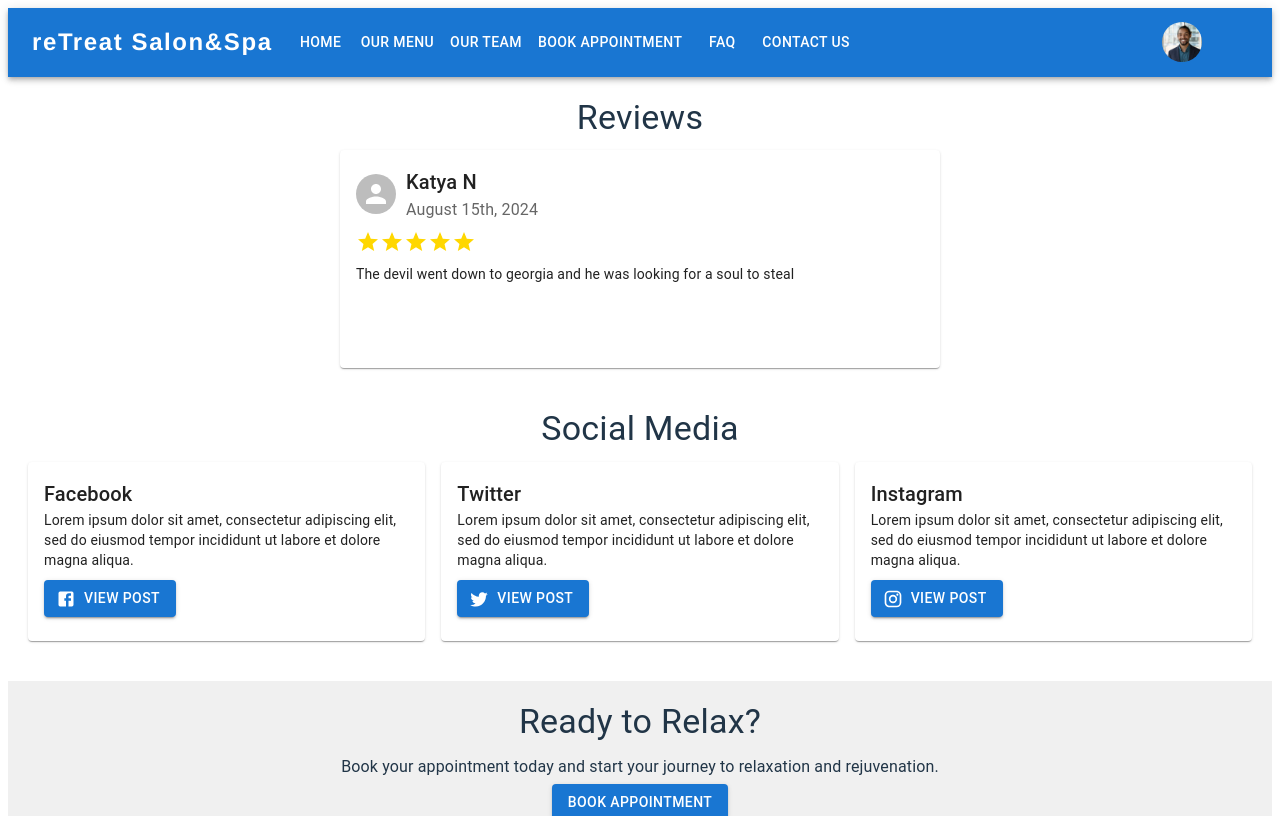
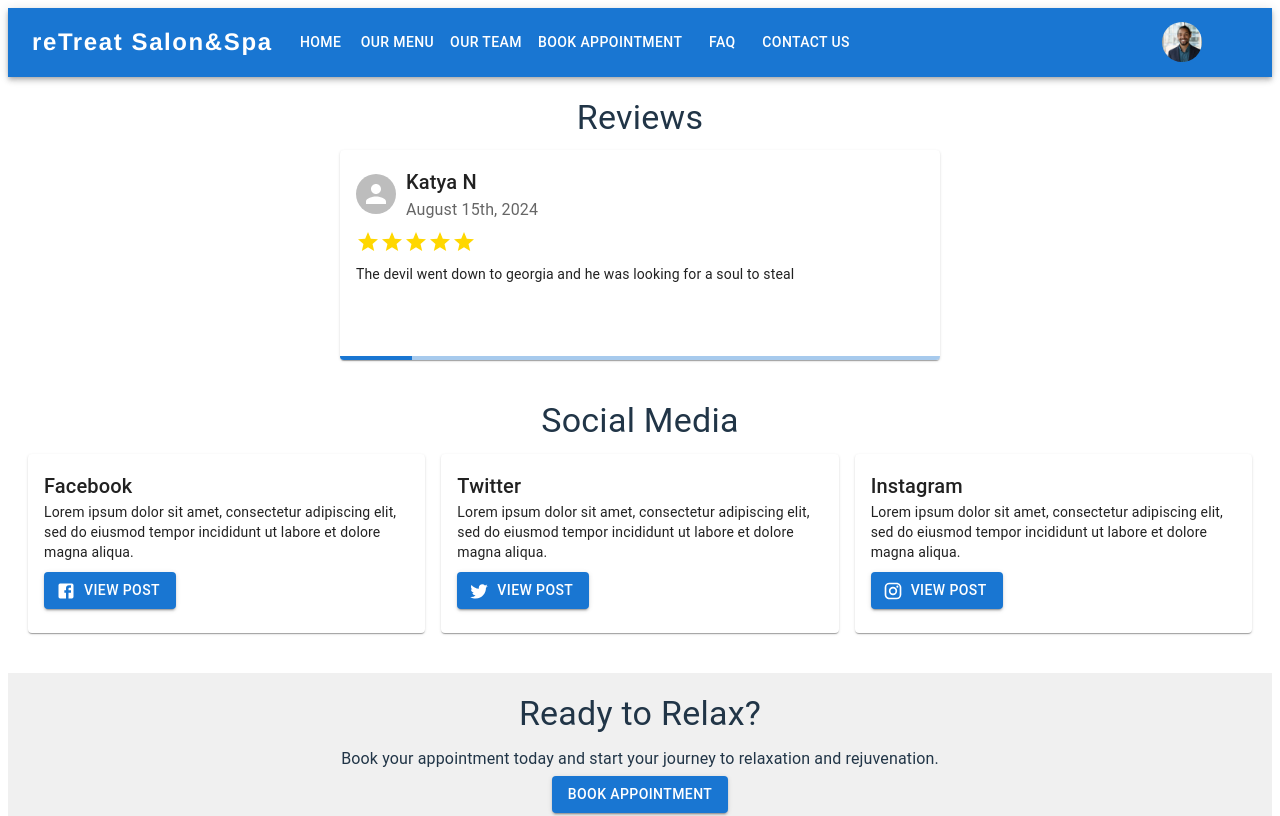
Before and after one commit to The-Fella-s/reTreat, a React (Vite) app in the folder frontend/: page / in a window 1280 px wide. Shown: the top 816 px of the page. Built offline with nearby package versions, Linux system fonts and the light colour scheme.

Commit message:
added in progress bar to the review section

```diff
--- a/frontend/src/components/Reviews.jsx
+++ b/frontend/src/components/Reviews.jsx
@@ -1,5 +1,5 @@
 import React, { useState, useEffect } from 'react';
-import { Card, CardContent, Typography, Avatar, Box } from '@mui/material';
+import { Card, CardContent, Typography, Avatar, Box, LinearProgress } from '@mui/material'; // Added LinearProgress
 import { Star } from '@mui/icons-material';
 
 const reviews = [
@@ -23,19 +23,35 @@ const reviews = [
   },
 ];
 
+const ROTATION_INTERVAL = 5000; // Define rotation interval constant as 5000 milliseconds
+
 const Reviews = () => {
   const [currentReviewIndex, setCurrentReviewIndex] = useState(0);
+  const [progress, setProgress] = useState(0);
 
   useEffect(() => {
-    // Rotate to next review every 5 seconds
-    const timer = setInterval(() => {
+    // Progress bar update timer
+    const progressTimer = setInterval(() => {
+      setProgress((oldProgress) => {
+        if (oldProgress === 100) {
+          return 0;
+        }
+        return Math.min(oldProgress + (100 / (ROTATION_INTERVAL / 100)), 100);
+      });
+    }, 100);
+
+    // Review rotation timer
+    const rotationTimer = setInterval(() => {
       setCurrentReviewIndex((prevIndex) =>
         prevIndex === reviews.length - 1 ? 0 : prevIndex + 1
       );
-    }, 5000); // 5000ms = 5 seconds
+      setProgress(0); // Reset progress when review changes
+    }, ROTATION_INTERVAL);
 
-    // Cleanup timer on component unmount
-    return () => clearInterval(timer);
+    return () => {
+      clearInterval(progressTimer);
+      clearInterval(rotationTimer);
+    };
   }, []);
 
   const currentReview = reviews[currentReviewIndex];
@@ -45,7 +61,7 @@ const Reviews = () => {
       <Typography variant="h4" gutterBottom align="center">
         Reviews
       </Typography>
-      <Card sx={{ minHeight: '200px' }}>
+      <Card sx={{ minHeight: '200px', position: 'relative' }}>
         <CardContent>
           <Box display="flex" alignItems="center">
             <Avatar style={{ marginRight: '10px' }} />
@@ -58,7 +74,6 @@ const Reviews = () => {
               </Typography>
             </Box>
           </Box>
-
           <Box display="flex" alignItems="center" marginTop={1}>
             {[...Array(5)].map((_, i) => (
               <Star
@@ -69,18 +84,31 @@ const Reviews = () => {
               />
             ))}
           </Box>
-
           <Typography
             variant="body2"
             style={{
               marginTop: '10px',
               textAlign: 'left',
-              minHeight: '80px' // Ensures consistent height
+              minHeight: '80px'
             }}
           >
             {currentReview.content}
           </Typography>
         </CardContent>
+
+        <LinearProgress
+          variant="determinate"
+          value={progress}
+          sx={{
+            position: 'absolute',
+            bottom: 0,
+            width: '100%',
+            height: '4px',
+            '& .MuiLinearProgress-bar': {
+              transition: 'none'
+            }
+          }}
+        />
       </Card>
     </div>
   );
```
